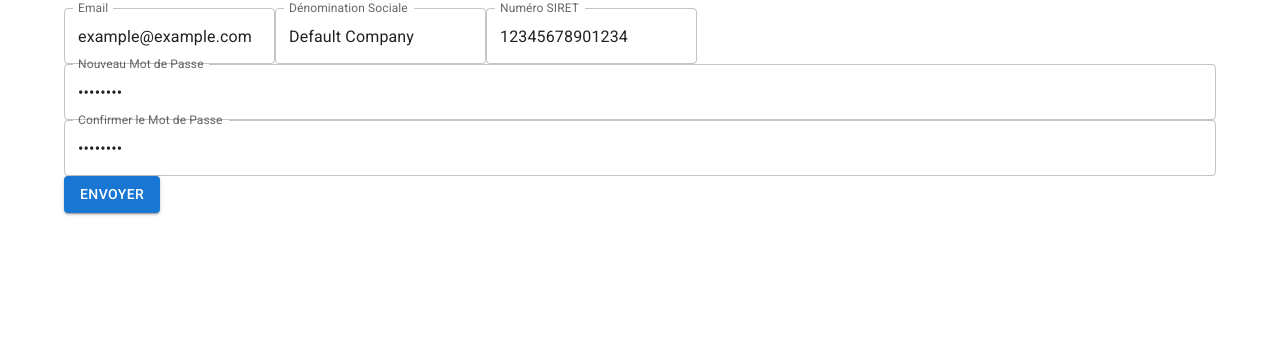
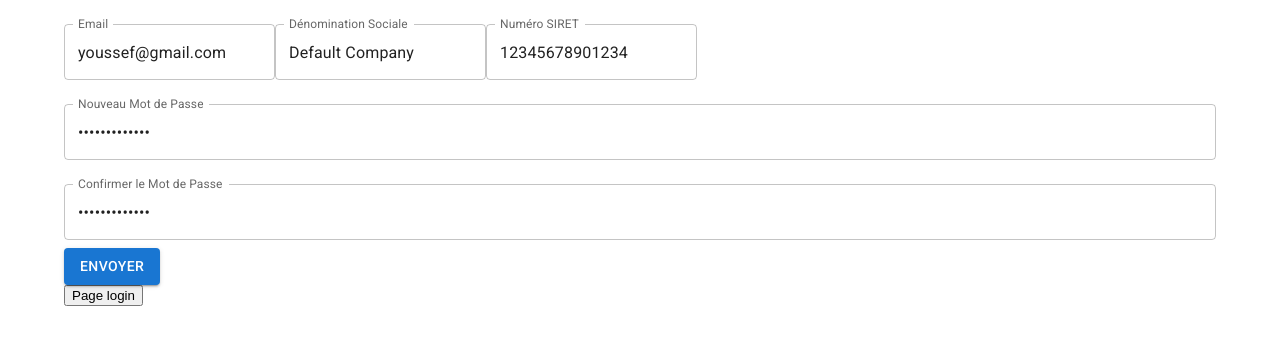
Before and after one commit to youssef67/web-app-rb, a React (Vite) app: page /register in a window 1280 px wide. Shown: the top 344 px of the page. Built offline with nearby package versions, Linux system fonts and the light colour scheme.

Commit message:
finalisation du routing pour les fonctionnalités d'authentification (login, logout, register) + gestion du cookie accessToken

```diff
--- a/src/app/index.tsx
+++ b/src/app/index.tsx
@@ -6,7 +6,7 @@ import RegisterForm from '@components/auth/RegisterForm';
 // import TopBar from '@components/topBar/TopBar';
 import OrdersOfDay from '@components/interfaces/OrdersOfDay'
 import AllOrders from '@components/interfaces/AllOrders'
-import LoginForm from '@components/auth/LoginForm'
+import Home from '@components/Home'
 // import PasswordForgottenForm from "./components/PasswordForgottenForm/PasswordForgottenForm"
 // import ResetPasswordForm from "./components/ResetPasswordForm/ResetPasswordForm"
 
@@ -14,10 +14,10 @@ function App() {
     return (
         <AuthProvider>
             <Routes>
-                <Route path="/login" element={<LoginForm />} />
+                <Route path="/" element={<Home />} />
                 <Route path="/register" element={<RegisterForm />} />
                 <Route
-                    path="/"
+                    path="/orders-of-day"
                     element={
                         <ProtectedRoute>
                             <OrdersOfDay />
--- /dev/null
+++ b/src/components/Home.tsx
@@ -0,0 +1,25 @@
+import React from 'react'
+import LoginForm from './auth/LoginForm'
+import Cookies from 'js-cookie'
+import { useNavigate } from 'react-router-dom'
+
+const Home: React.FC = () => {
+    const navigate = useNavigate()
+
+    const allCookies = Cookies.get('accessToken')
+    console.log(allCookies)
+
+    const handleRegister = () => {
+        navigate('/register')
+    }
+
+    return (
+        <>
+            <h1>home</h1>
+            <LoginForm />
+            <button onClick={handleRegister}>Pas encore de compte</button>
+        </>
+    )
+}
+
+export default Home
--- a/src/components/auth/LoginForm.tsx
+++ b/src/components/auth/LoginForm.tsx
@@ -14,16 +14,16 @@ const LoginForm: React.FC = () => {
   const { handleSubmit, control } = useForm<LoginFormInputs>({
     defaultValues: {
       email: "youssef@gmail.com",
-      password: "12345678",
+      password: "youssefmoudni",
     },
   });
   const { login } = useAuth();
 
   const onSubmit: SubmitHandler<LoginFormInputs> = async (data) => {
+    console.log(data)
     axios
       .post("http://localhost:3333/api/login", data)
       .then((res) => {
-
         if (res.data.token) {
           login({ email: data.email, token : res.data.token })
         } else {
@@ -31,6 +31,9 @@ const LoginForm: React.FC = () => {
         }
       })
       .catch((error) => console.log(error));
+
+
+
     // console.log(data.email);
     // if (data.email === "user" && data.password === "password") {
     //   await login({ username: data.email }) // Provide an initializer for the 'username' property
@@ -56,7 +59,7 @@ const LoginForm: React.FC = () => {
               label="Email"
               variant="outlined"
               fullWidth
-              // className={styles.inputField}
+              margin="normal"
             />
           )}
         />
@@ -71,7 +74,7 @@ const LoginForm: React.FC = () => {
               label="Mot de passe"
               variant="outlined"
               fullWidth
-              // className={styles.inputField}
+              margin="normal"
             />
           )}
         />
@@ -83,4 +86,5 @@ const LoginForm: React.FC = () => {
   );
 };
 
+
 export default LoginForm;
--- a/src/components/auth/ProtectedRoute.tsx
+++ b/src/components/auth/ProtectedRoute.tsx
@@ -11,7 +11,7 @@ export const ProtectedRoute = ({ children }: ProtectedRouteProps) => {
 
   if (!user) {
     // user is not authenticated
-    return <Navigate to="/login" />;
+    return <Navigate to="/" />;
   }
 
   return <>{children}</>;
--- a/src/components/auth/RegisterForm.tsx
+++ b/src/components/auth/RegisterForm.tsx
@@ -1,13 +1,16 @@
 import React from "react";
 import { useForm, Controller, SubmitHandler } from "react-hook-form";
 import { Container, Box, TextField, Button } from "@mui/material";
+import axios from "axios";
+import { useNavigate } from "react-router-dom";
+
 
 interface IFormInput {
   email: string
-  compagnyName: string
-  siretNumber: string
+  compagny_name: string
+  siret_number: string
   password: string
-  confirmPassword: string
+  confirm_password: string
 }
 
 const RegisterForm: React.FC = () => {
@@ -18,37 +21,33 @@ const RegisterForm: React.FC = () => {
     formState: { errors },
   } = useForm<IFormInput>({
     defaultValues: {
-      email: "example@example.com",
-      compagnyName: "Default Company",
-      siretNumber: "12345678901234",
-      password: "12345678",
-      confirmPassword: "12345678",
+      email: "youssef@gmail.com",
+      compagny_name: "Default Company",
+      siret_number: "12345678901234",
+      password: "youssefmoudni",
+      confirm_password: "youssefmoudni",
     },
   });
 
+  const navigate = useNavigate()
+
+  const handleMoveToLoginPage = () => {
+    navigate("/")
+  }
   const password = watch('password');
-  // const confirmPassword = watch('confirmPassword');
+  // const confirm_password = watch('confirm_password');
 
   const onSubmit: SubmitHandler<IFormInput> = async (data) => {
-    try {
-      const response = await fetch("http://localhost:3333/api/register", {
-        method: "POST",
-        headers: {
-          "Content-type": "application/json",
-        },
-        body: JSON.stringify(data),
-      });
-
-      const responseData = await response.json();
-
-      if (response.status === 200) {
-        console.log(responseData.message);
-      } else {
-        console.log(responseData.errors[0].message)
-      }
-    } catch (error) {
-      console.log("An error odddccured ");
-    }
+    axios
+      .post("http://localhost:3333/api/register", data)
+      .then((res) => {
+        if (res.status === 201) {
+          navigate('/')
+        } else {
+          throw new Error("erreur survenu");
+        }
+      })
+      .catch((error) => console.log(error));
   };
 
   return (
@@ -75,11 +74,12 @@ const RegisterForm: React.FC = () => {
               variant="outlined"
               error={!!errors.email}
               helperText={errors.email ? errors.email.message : ""}
+              margin="normal"
             />
           )}
         />
         <Controller
-          name="compagnyName"
+          name="compagny_name"
           control={control}
           defaultValue=""
           rules={{ required: "Dénomination sociale est obligatoire" }}
@@ -88,15 +88,16 @@ const RegisterForm: React.FC = () => {
               {...field}
               label="Dénomination Sociale"
               variant="outlined"
-              error={!!errors.compagnyName}
+              error={!!errors.compagny_name}
               helperText={
-                errors.compagnyName ? errors.compagnyName.message : ""
+                errors.compagny_name ? errors.compagny_name.message : ""
               }
+              margin="normal"
             />
           )}
         />
         <Controller
-          name="siretNumber"
+          name="siret_number"
           control={control}
           defaultValue=""
           rules={{
@@ -111,8 +112,9 @@ const RegisterForm: React.FC = () => {
               {...field}
               label="Numéro SIRET"
               variant="outlined"
-              error={!!errors.siretNumber}
-              helperText={errors.siretNumber ? errors.siretNumber.message : ""}
+              error={!!errors.siret_number}
+              helperText={errors.siret_number ? errors.siret_number.message : ""}
+              margin="normal"
             />
           )}
         />
@@ -136,11 +138,12 @@ const RegisterForm: React.FC = () => {
               fullWidth
               error={!!errors.password}
               helperText={errors.password ? errors.password.message : ''}
+              margin="normal"
             />
           )}
         />
         <Controller
-          name="confirmPassword"
+          name="confirm_password"
           control={control}
           defaultValue=""
           rules={{
@@ -155,12 +158,13 @@ const RegisterForm: React.FC = () => {
               label="Confirmer le Mot de Passe"
               variant="outlined"
               fullWidth
-              error={!!errors.confirmPassword}
+              error={!!errors.confirm_password}
               helperText={
-                errors.confirmPassword
-                  ? errors.confirmPassword.message
+                errors.confirm_password
+                  ? errors.confirm_password.message
                   : ''
               }
+              margin="normal"
             />
           )}
         />
@@ -168,6 +172,7 @@ const RegisterForm: React.FC = () => {
           Envoyer
         </Button>
       </Box>
+      <button onClick={handleMoveToLoginPage}>Page login</button>
     </Container>
   );
 };
--- a/src/components/interfaces/OrdersOfDay.tsx
+++ b/src/components/interfaces/OrdersOfDay.tsx
@@ -1,29 +1,44 @@
-import { useAuth } from "@hooks/useAuth";
-import axios from "axios";
-import Cookies from "js-cookie";
+import { useAuth } from '@hooks/useAuth'
+import axios from 'axios'
+import Cookies from 'js-cookie'
+
+const OrdersOfDay: React.FC = () => {
+    const { logout } = useAuth()
+
+    const accessToken = Cookies.get('accessToken')
+
+    const headers = {
+        'Content-Type': 'application/json',
+        Authorization: `Bearer ${accessToken}`,
+    }
+
+    const handleLogout = () => {
+        axios
+            .get('http://localhost:3333/api/logout', { headers })
+            .then(() => {
+              logout()
+            })
+            .catch((error) => console.log(error))
 
 
-const OrdersOfDay: React.FC = () => {
-  const { logout } = useAuth();
+    }
 
-  const allCookies = Cookies.get()
-  console.log(allCookies)
-
-  const handleLogout = () => {
-    logout();
-  };
-
-  const handleOrder = () => {
-    console.log("validation de la commande")
+    const handleValidateOrder = () => {
+        axios
+            .get('http://localhost:3333/api/order-validate', { headers })
+            .then((res) => {
+                console.log(res)
+            })
+            .catch((error) => console.log(error))
     }
 
     return (
         <>
             <div>OrderOfDay</div>
             <button onClick={handleLogout}>Logout</button>
-      <button onClick={handleOrder}>Valider une commande</button>
+            <button onClick={handleValidateOrder}>Valider une commande</button>
         </>
-  );
+    )
 }
 
 export default OrdersOfDay
--- a/src/hooks/useAuth.tsx
+++ b/src/hooks/useAuth.tsx
@@ -1,9 +1,9 @@
-import React from "react"; // Add this line
-
+import React from "react";
 import { createContext, useContext, useMemo, ReactNode } from "react";
 import { useNavigate } from "react-router-dom";
 import { useLocalStorage } from "./useLocalStorage";
 import Cookies from "js-cookie";
+
 
 interface AuthContextType {
   user: any;
@@ -27,18 +27,19 @@ export const AuthProvider = ({ children }: AuthProviderProps) => {
     const expirationDays = 90;
     const secureCookies = import.meta.env.VITE_SECURE_COOKIES === "true";
 
-    Cookies.set("token", data.token, {
+    Cookies.set("accessToken", data.token.token, {
       secure: secureCookies,
       sameSite: "strict",
       expires: expirationDays,
     });
 
-    navigate("/");
+    navigate("/orders-of-day");
   };
 
   const logout = () => {
     setUser(null);
-    navigate("/login", { replace: true });
+    Cookies.remove('accessToken');
+    navigate("/", { replace: true });
   };
 
   const value = useMemo(
--- a/tsconfig.json
+++ b/tsconfig.json
@@ -3,7 +3,7 @@
     "target": "ES2020",
     "useDefineForClassFields": true,
     "lib": ["ES2020", "DOM", "DOM.Iterable"],
-    "module": "ESNext",
+    "module": "esnext",
     "skipLibCheck": true,
 
     /* Bundler mode */
```
Also changed, not shown: src/components/common/TopBar.tsx (renamed from src/components/topBar/TopBar.tsx, +4 -8 lines), src/components/home.tsx (added, +15 -0 lines), src/components/topBar/TopBar.module.css (deleted, +0 -22 lines). Lines whose indentation alone changed are shown as unchanged.
